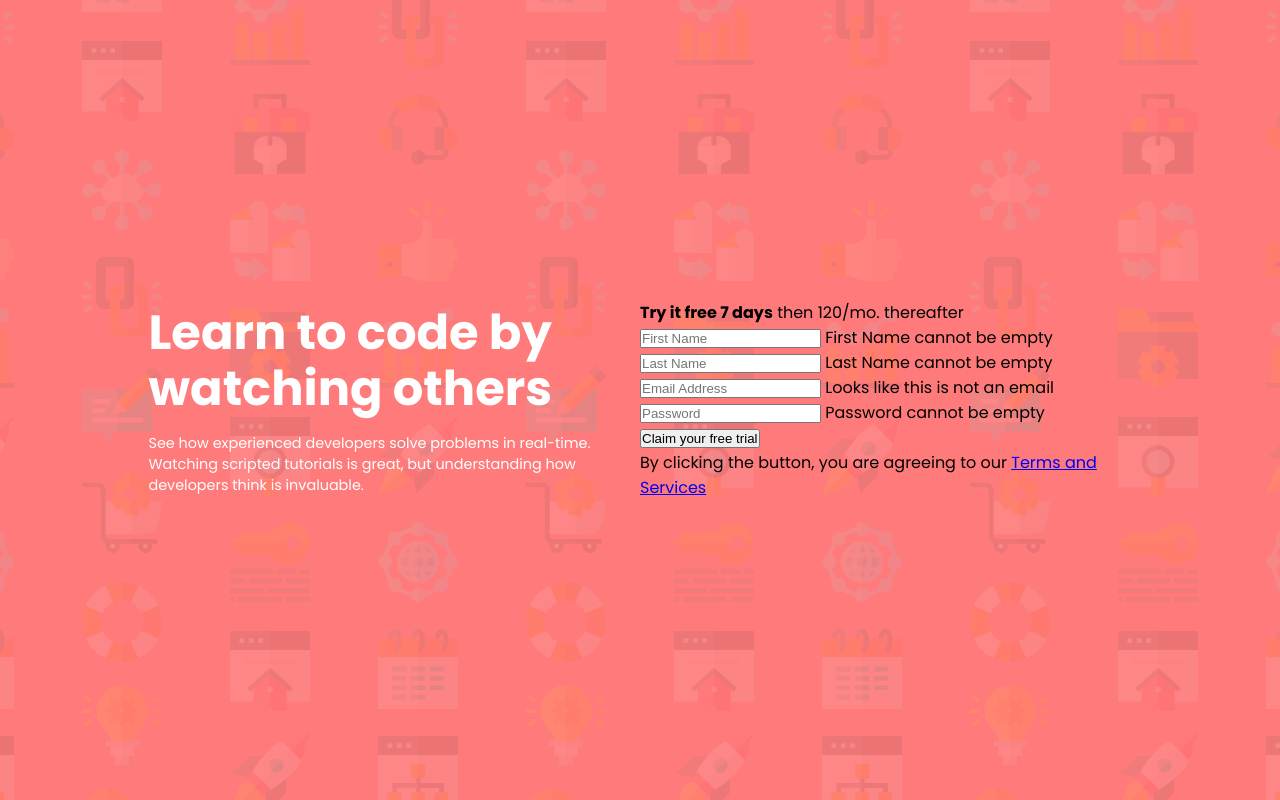
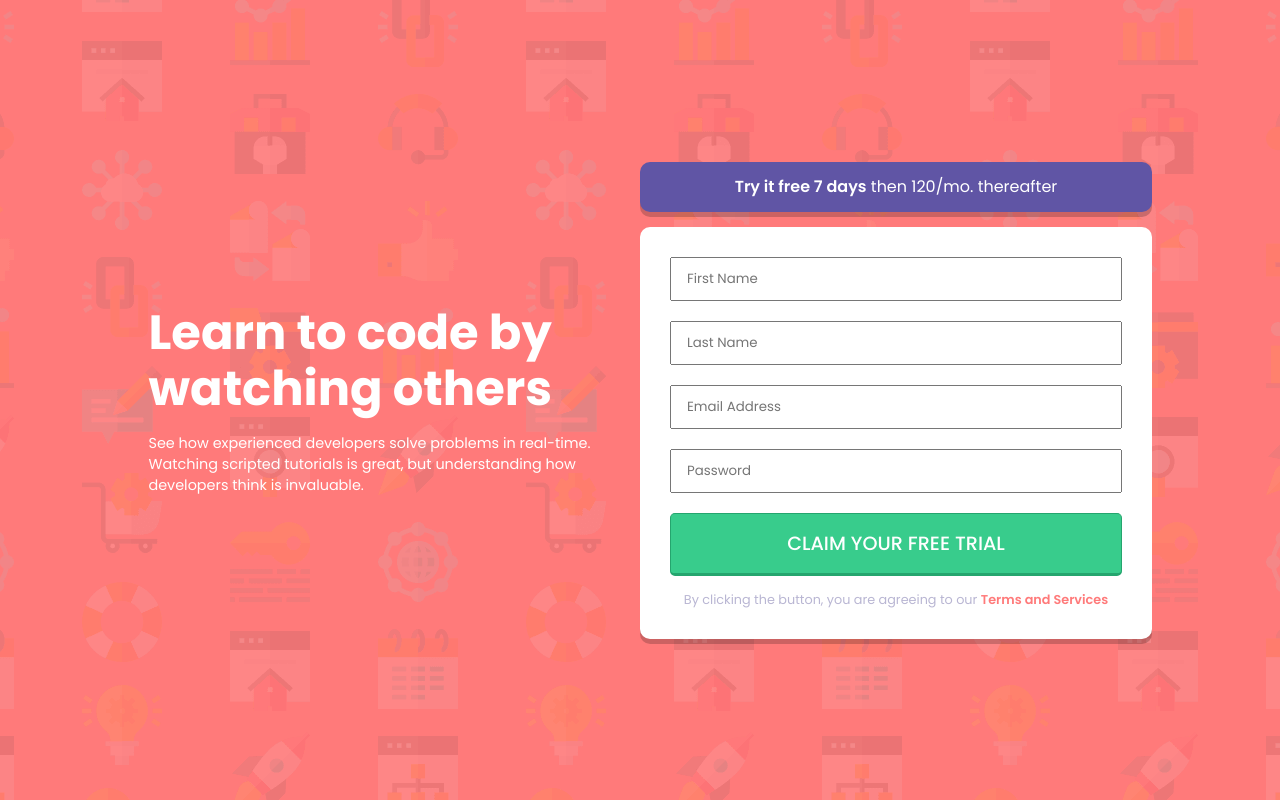
Before and after one commit to luizhf42/intro-component-with-signup-form-master, a plain HTML site: page index.html in a window 1280 px wide. Drawn offline with Linux system fonts and the light colour scheme.

Commit message:
making the form style

```diff
--- a/assets/style/base.css
+++ b/assets/style/base.css
@@ -1,16 +1,18 @@
 @import url('https://fonts.googleapis.com/css2?family=Poppins:wght@400;500;600;700&display=swap');
 
 :root {
+    --white: #fff;
     --red: #ff7a7a;
     --button: #38cc8c;
+    --button-border: #25a56e;
     --ad: #6055a5;
     --input-text: #3e3c49;
-    --input-border: #b9b6d3;
+    --grayish-blue: #b9b6d3;
 
     --font: 'Poppins', sans-serif;
 }
 
-* { margin: 0; padding: 0; box-sizing: border-box; }
+* { margin: 0; padding: 0; box-sizing: border-box; font-family: var(--font);}
 
 body {
     padding: 7% 10%;
--- a/assets/style/description.css
+++ b/assets/style/description.css
@@ -1,7 +1,7 @@
 .description {
     max-width: 50%;
     padding: 2%;
-    color: #fff;
+    color: var(--white);
 }
 
 .title {
--- a/assets/style/form/ad.css
+++ b/assets/style/form/ad.css
@@ -0,0 +1,18 @@
+.ad {
+    max-width: 100%;
+    display: grid;
+    place-items: center;
+    background: var(--ad);
+    height: 50px;
+    border-radius: 10px;
+    box-shadow: 0 5px rgba(0, 0, 0, 0.2);
+    margin-bottom: 15px;
+}
+
+.ad > p {
+    color: var(--white);
+}
+
+.ad strong {
+    font-weight: 600;
+}
--- a/assets/style/form/form-body.css
+++ b/assets/style/form/form-body.css
@@ -0,0 +1,46 @@
+.form-body {
+    background: var(--white);
+    padding: 30px;
+    display: flex;
+    flex-direction: column;
+    border-radius: 10px;
+    box-shadow: 0 5px rgba(0, 0, 0, 0.2);
+}
+
+form div {
+    margin-bottom: 20px;
+}
+
+input {
+    width: 100%;
+    padding: 10px 15px;
+}
+
+.error-msg {
+    display: none;
+}
+
+.sign-in-btn {
+    border: 1px solid var(--button-border);
+    border-bottom-width: 3px;
+    border-radius: 5px;
+    background: var(--button);
+    color: var(--white);
+    padding: 15px;
+    text-transform: uppercase;
+    font-weight: 500;
+    font-size: 1.2rem;
+    margin-bottom: 15px;
+}
+
+.terms-advice {
+    color: var(--grayish-blue);
+    text-align: center;
+    font-size: 0.8rem;
+}
+
+.terms-a {
+    color: var(--red);
+    text-decoration: none;
+    font-weight: 600;
+}
--- a/assets/style/form/form.css
+++ b/assets/style/form/form.css
@@ -1,3 +1,3 @@
 .form {
-    max-width: 50%;
+    width: 50%;
 }
--- a/index.html
+++ b/index.html
@@ -20,23 +20,32 @@
 
   <section class="form">
     <div class="ad">
-      <p><strong>Try it free 7 days</strong> then 120/mo. thereafter</p>
+      <p><strong class="accent">Try it free 7 days</strong> then 120/mo. thereafter</p>
     </div>
     <form class="form-body">
-      <input type="text" class="first-name" placeholder="First Name">
-      <span class="first-name-error error-msg">First Name cannot be empty</span>
+      <div class="first-name">
+        <input type="text" class="first-name-input" placeholder="First Name">
+        <span class="first-name-error error-msg">First Name cannot be empty</span>
+      </div>
 
-      <input type="text" class="last-name" placeholder="Last Name">
-      <span class="last-name-error error-msg">Last Name cannot be empty</span>
+      <div class="last-name">
+        <input type="text" class="last-name-input" placeholder="Last Name">
+        <span class="last-name-error error-msg">Last Name cannot be empty</span>
+      </div>
 
-      <input type="email" class="email" placeholder="Email Address">
-      <span class="email-error error-msg">Looks like this is not an email</span>
+      <div class="email">
+        <input type="email" class="email-input" placeholder="Email Address">
+        <span class="email-error error-msg">Looks like this is not an email</span>
+      </div>
 
-      <input type="password" class="password" placeholder="Password">
-      <span class="password-error error-msg">Password cannot be empty</span>
-      <button class="sign-in">Claim your free trial</button>
+      <div class="password">
+        <input type="password" class="password-input" placeholder="Password">
+        <span class="password-error error-msg">Password cannot be empty</span>
+      </div>
 
-      <p class="terms-advice">By clicking the button, you are agreeing to our <a href="#terms" class="terms">Terms and Services</a></p>
+      <button class="sign-in-btn">Claim your free trial</button>
+
+      <p class="terms-advice">By clicking the button, you are agreeing to our <a href="#terms" class="terms-a">Terms and Services</a></p>
     </form>
   </section>
 </body>
```
